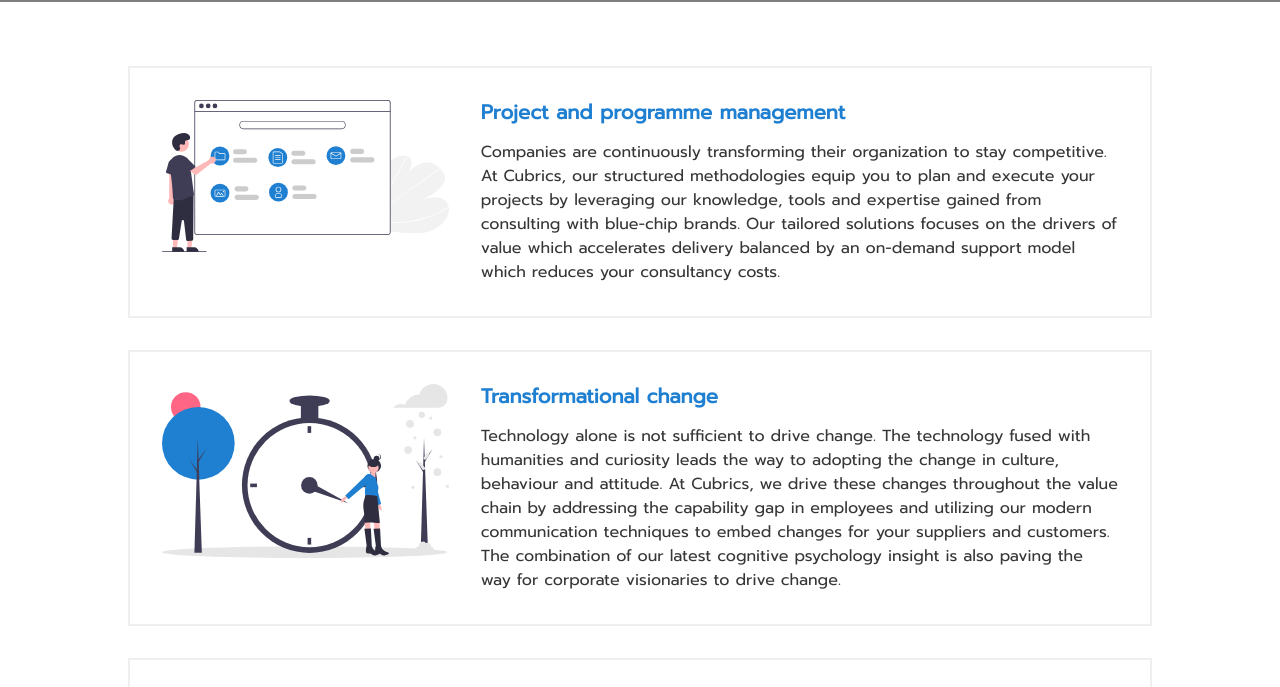
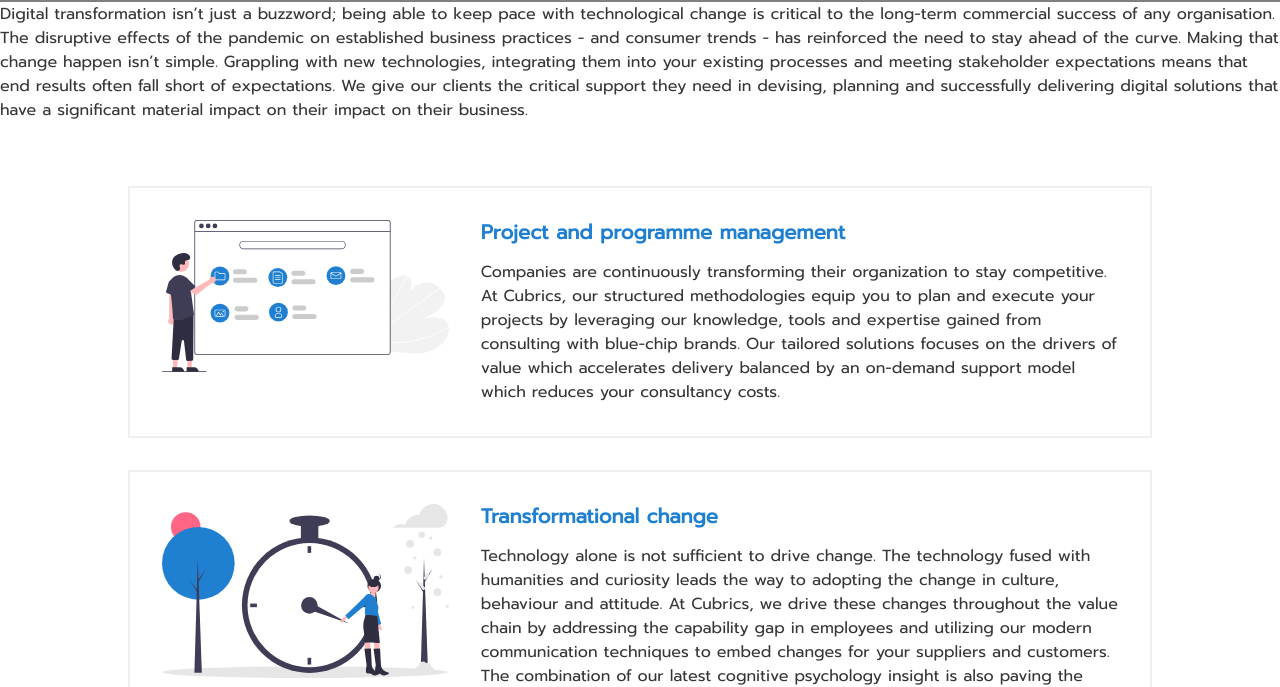
Before and after one commit to cubrics/cubrics.github.io, a plain HTML site: page services.html in a window 1280 px wide. Shown: the part 1109-1796 px from the top of the page. Drawn offline with Linux system fonts and the light colour scheme.

Commit message:
Update services.html

```diff
--- a/services.html
+++ b/services.html
@@ -59,6 +59,19 @@
         <div class="herobannerText">Services</div>
       </div>
     </div>
+    <h3>
+    <p>
+    Digital transformation isn’t just a buzzword; being able to keep pace with technological
+change is critical to the long-term commercial success of any organisation. The disruptive
+effects of the pandemic on established business practices - and consumer trends - has
+reinforced the need to stay ahead of the curve.
+Making that change happen isn’t simple. Grappling with new technologies, integrating them
+into your existing processes and meeting stakeholder expectations means that end results
+often fall short of expectations.
+We give our clients the critical support they need in devising, planning and successfully
+delivering digital solutions that have a significant material impact on their impact on their
+business.
+    <p>
 
     <div class="content">
       <div class="contentHeader"></div>
```
